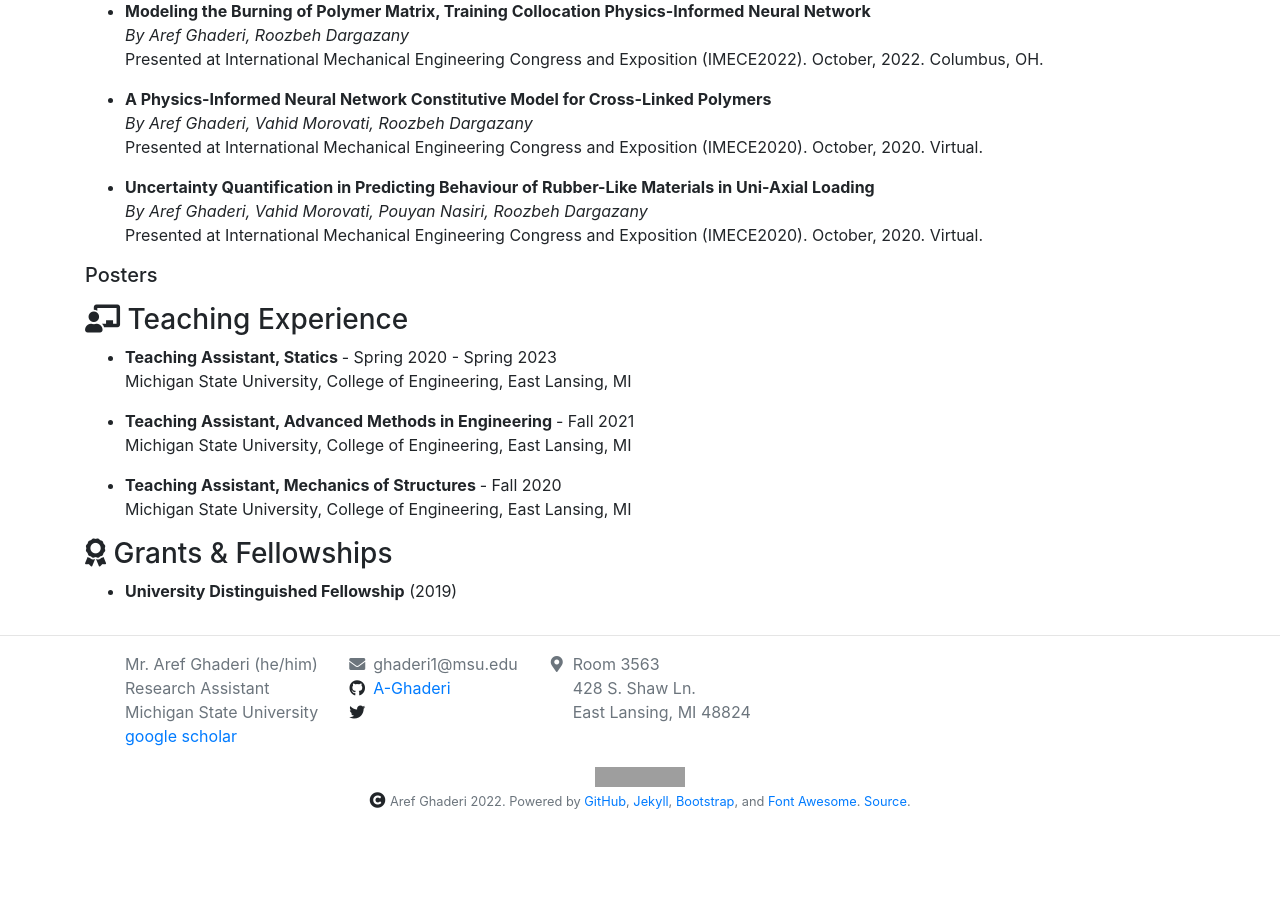
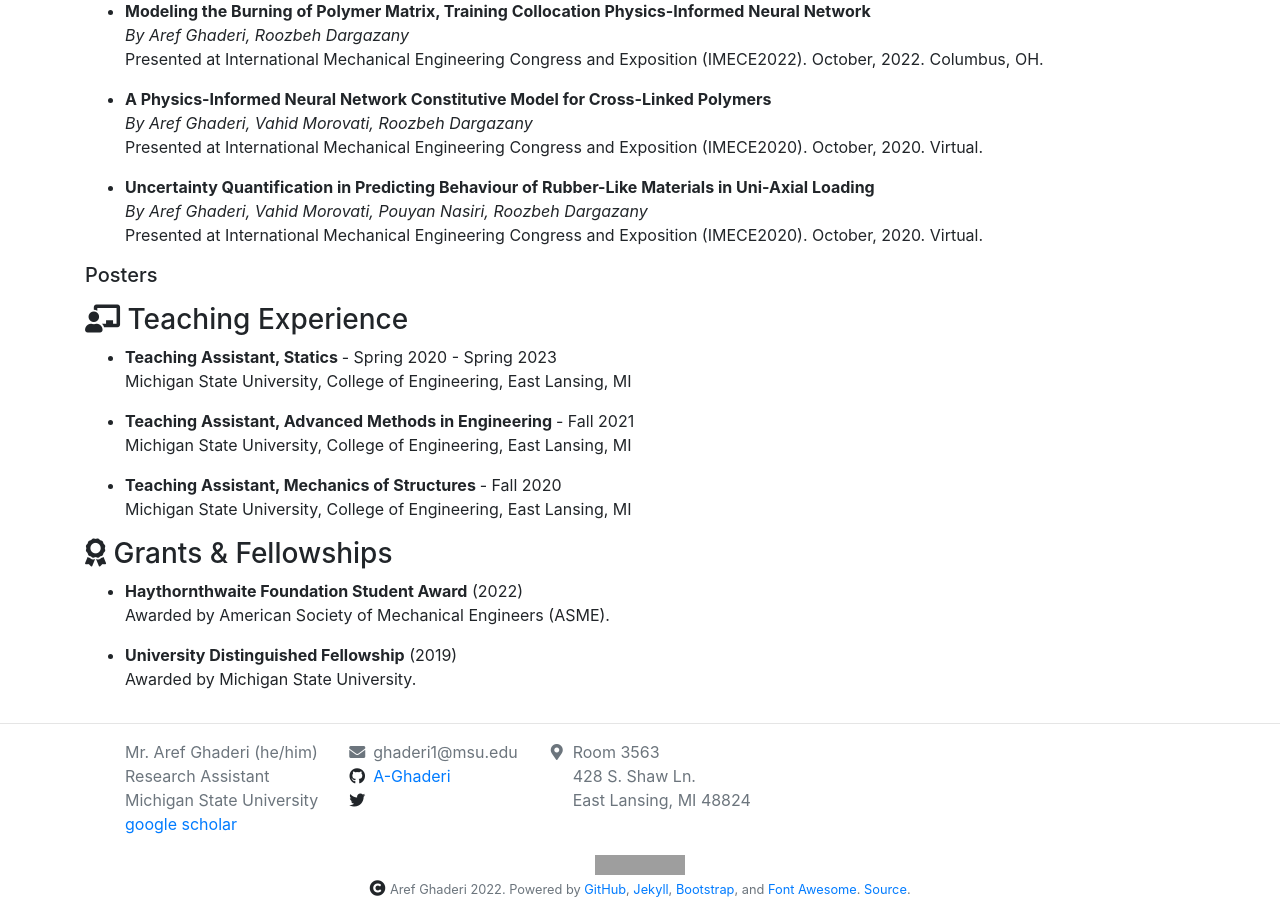
Before and after one commit to A-Ghaderi/Webpage, a Jekyll site: the page built from _pages/cv.md, in a window 1280 px wide and 900 px high, scrolled down 1471 px. Built offline with Jekyll 4.4.1, drawn with Linux system fonts in a browser that asks for light colours; nearby versions of some CDN libraries; before the commit the page ends 2283 px from its top, so only the background shows below that; grey boxes are pictures that could not be loaded.

Commit message:
Update cv_grants.yml

```diff
--- a/_data/cv_grants.yml
+++ b/_data/cv_grants.yml
@@ -1,5 +1,11 @@
+- award: Haythornthwaite Foundation Student Award
+  type: fellowship
+  description: |
+    Awarded by American Society of Mechanical Engineers (ASME).
+  year: 2022
+
 - award: University Distinguished Fellowship
   type: fellowship
-  # description: |
-  #   Awarded by Michigan State University to 20 out of approximately 500 incoming Ph.D. students.
+  description: |
+    Awarded by Michigan State University.
   year: 2019
```
